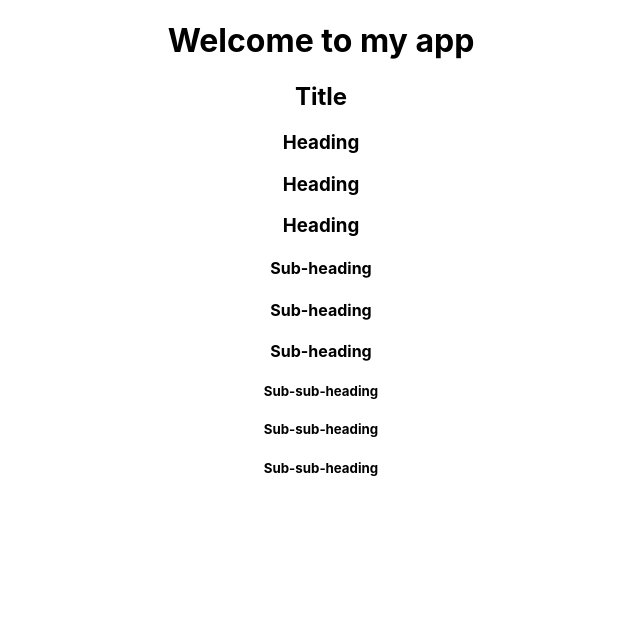
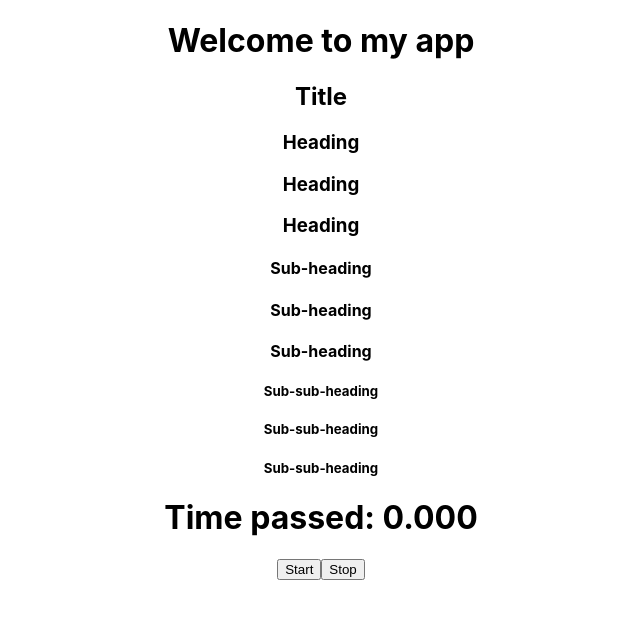
Before and after one commit to Ndathi08/react-fundamentals, a React (Create React App) app: page / in a window 1280 px wide. Shown: the top 618 px of the page, without its empty margins (319-959 px from the left). Built offline with nearby package versions, Linux system fonts and the light colour scheme.

Commit message:
Learning about refs

```diff
--- a/src/App.js
+++ b/src/App.js
@@ -5,6 +5,7 @@
 import ShoppingList from './Components/ShoppingList';
 import Heading from './Components/Heading';
 import Section from './Components/Section';
+import Stopwatch from './Components/Stopwatch';
 
 function App() {
   return (
@@ -28,6 +29,7 @@
           </Section>
         </Section>
       </Section>
+      <Stopwatch/>
     </div>
   );
 }
--- /dev/null
+++ b/src/Components/Stopwatch.js
@@ -0,0 +1,40 @@
+import {useRef, useState} from 'react';
+
+export default function Stopwatch(){
+    const [startTime, setStartTime] = useState(null);
+    const [now, setNow] = useState(null);
+    const intervalRef = useRef(null);
+
+    function handleStart(){
+        //Start Counting
+        setStartTime(Date.now());
+        setNow(Date.now());
+
+        clearInterval(intervalRef.current);
+
+        intervalRef.current = setInterval(() => {
+            //Update the current time every 10ms.
+            setNow(Date.now());
+        }, 10);
+    }
+
+    function handleStop(){
+        clearInterval(intervalRef.current);
+    }
+    let secondsPassed = 0;
+    if (startTime != null && now!= null) {
+        secondsPassed = (now - startTime)/1000;
+    }
+
+    return(
+        <>
+        <h1>Time passed: {secondsPassed.toFixed(3)}</h1>
+        <button onClick = {handleStart}>
+            Start
+        </button>
+        <button onClick = {handleStop}>
+            Stop
+        </button>
+        </>
+    );
+}
```
